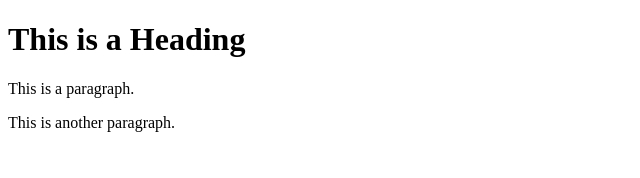
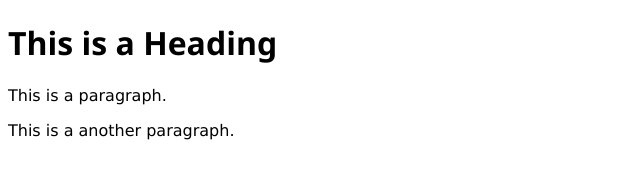
Before and after one commit to Sekash/portfolio, a plain HTML site: page webpage.html in a window 1280 px wide. Shown: the whole page, without its empty margins (0-640 px from the left). Drawn offline with Linux system fonts and the light colour scheme.

Commit message:
fourth commit

```diff
--- a/webpage.html
+++ b/webpage.html
@@ -5,14 +5,17 @@
 <meta name="viewport" content="width=device-width,initial-scale=1">
 <link rel="stylesheet" href="">
 <style>
+html,body {font-family:"Verdana",sans-serif}
+h1,h2,h3,h4,h5,h6 {font-family:"Segoe UI",sans-serif}
 </style>
-<script src=""></script>
+
 <body>
-<div class="">
- <h1>This is a Heading</h1>
- <p>This is a paragraph.</p>
- <p>This is another paragraph.</p>
-</div>
+
+
+
+<h1>This is a Heading</h1>
+<p>This is a paragraph.</p>
+<p>This is a another paragraph.</p>
 
 </body>
 </html>
```
